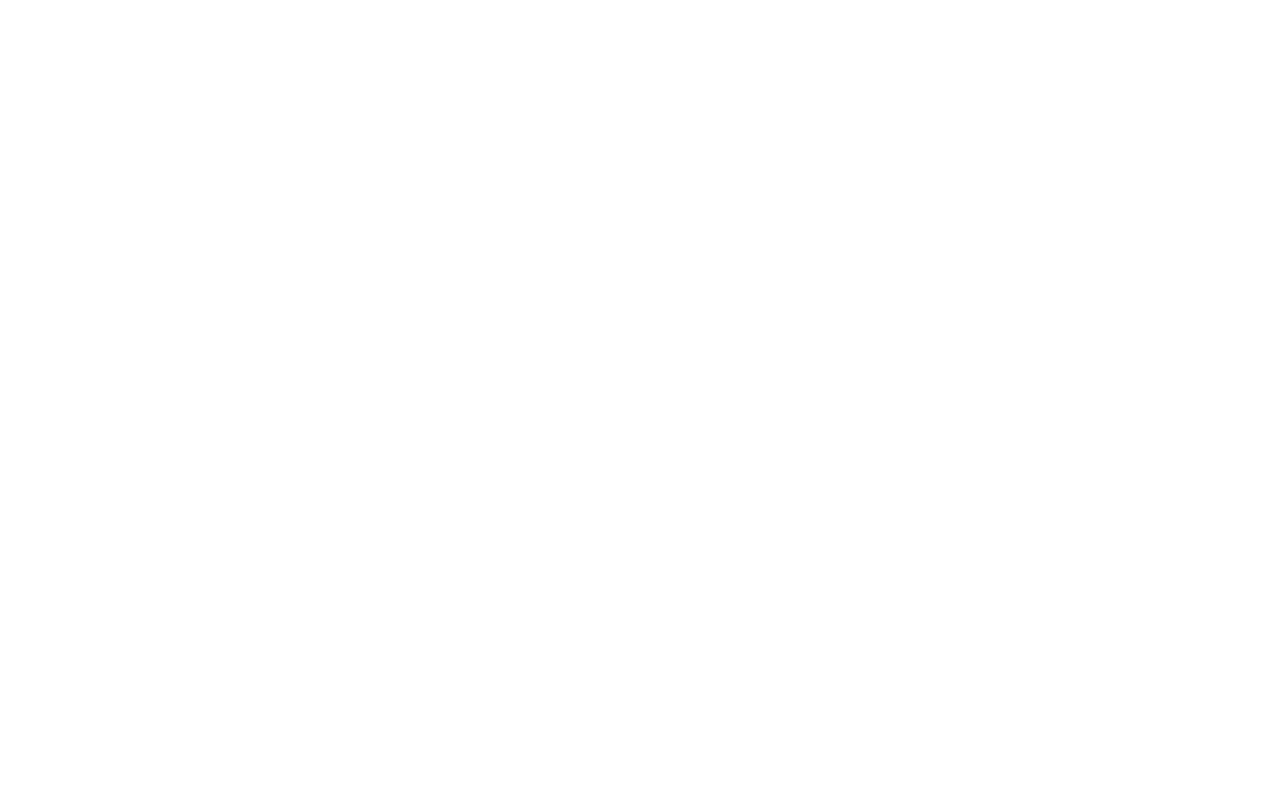
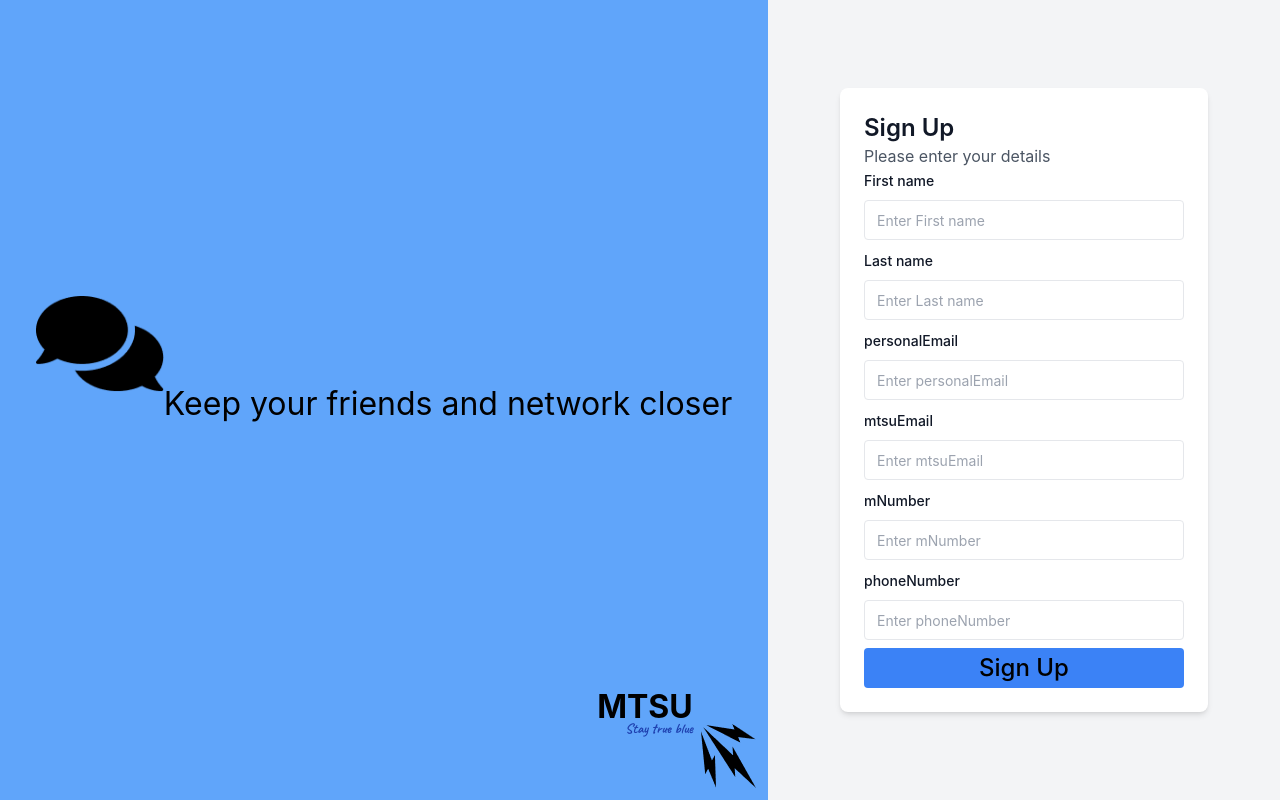
Before and after one commit to dimsonMba/CSCI_4560, a React (Vite) app in the folder CS/UniConnect/: page /sign_up in a window 1280 px wide. Before the commit this address had no page. Built offline with nearby package versions, Linux system fonts and the light colour scheme; a web font is replaced by a local one.

Commit message:
Update the program

```diff
--- a/CS/UniConnect/src/App.jsx
+++ b/CS/UniConnect/src/App.jsx
@@ -9,7 +9,7 @@ function App() {
     <BrowserRouter>
       <Routes>
         <Route path="/" element={<HomePage />} />
-        <Route path="/sign_in" element={<SignIn />} />
+        <Route path="/sign_up" element={<SignIn />} />
         <Route path="/log_in" element={<LogIn />} />
         <Route path="/register_page" element={<RegisterPage/>}/>
       </Routes>
--- a/CS/UniConnect/src/components/Auth/AuthForm.jsx
+++ b/CS/UniConnect/src/components/Auth/AuthForm.jsx
@@ -1,6 +1,6 @@
 import React, { useState, useEffect } from 'react';
-import { useForm } from "react-hook-form";
-import { zodResolver } from "@hookform/resolvers/zod";
+import { useForm } from 'react-hook-form';
+import { zodResolver } from '@hookform/resolvers/zod';
 import { z } from 'zod';
 import RegisterForm from './RegisterForm';
 import { Button } from '../ui/button';
@@ -8,17 +8,53 @@ import { Loader2 } from 'lucide-react';
 import { Form } from '../ui/form';
 
 // Define schema dynamically
+const RegisterSchema = (type) => {
+  const baseSchema = {
+    "First name": z.string().min(3, { message: 'First name must be at least 3 characters' }),
+    "Last name": z.string().min(3, { message: 'Last name must be at least 3 characters' }),
+    personalEmail: z.string().email({ message: 'Invalid email format' }),
+    mtsuEmail: z.string().email({ message: 'Invalid email format' }),
+    mNumber: z.string().min(6, { message: 'M Number must be at least 6 characters' }),
+    phoneNumber: z.string().min(10, { message: 'Phone number must be at least 10 digits' }),
+  };
+
+  if (type === 'sign-up') {
+    return z.object(baseSchema);
+  } else if (type === 'sign-in') {
+    return z.object({
+      username: z.string().min(3, { message: 'Enter your MTSU username' }),
+      password: z.string().min(6, { message: 'Password must be at least 6 characters' }),
+    });
+  } else if (type === 'register') {
+    return z.object({
+      ...baseSchema,
+      graduationYear: z.string().length(4, { message: 'Enter a valid 4-digit year' }),
+      major: z.string().min(3, { message: 'Choose your major' }),
+      password: z.string().min(6, { message: 'Password must be at least 6 characters' }),
+    });
+  } else {
+    throw new Error(`Unknown form type: ${type}`);
+  }
+};
+
+// Define form schemas object
 const formSchemas = {
-  "sign-up": z.object({
-    firstName: z.string().min(3, 'First name must be at least 3 characters'),
-    lastName: z.string().min(3, 'Last name must be at least 3 characters'),
-    email: z.string().email('Invalid email format'),
-    password: z.string().min(6, 'Password must be at least 6 characters'),
-  }),
-  "sign-in": z.object({
-    email: z.string().email('Invalid email format'),
-    password: z.string().min(6, 'Password must be at least 6 characters'),
-  }),
+  'sign-up': RegisterSchema('sign-up'),
+  'sign-in': RegisterSchema('sign-in'),
+  'register': RegisterSchema('register'),
+};
+
+// Function to generate default values based on the schema
+const generateDefaultValues = (schema) => {
+  const defaultValues = {};
+  const shape = schema.shape; // Extract the shape of the schema
+
+  // Iterate over the schema's shape and set default values
+  Object.keys(shape).forEach((key) => {
+    defaultValues[key] = ''; // Set default value as an empty string
+  });
+
+  return defaultValues;
 };
 
 const AuthForm = ({ type }) => {
@@ -30,20 +66,22 @@ const AuthForm = ({ type }) => {
 
   const form = useForm({
     resolver: zodResolver(formSchema),
-    defaultValues: type === "sign-up" ? { firstName: "", lastName: "", email: "", password: "" } : { email: "", password: "" },
+    defaultValues: generateDefaultValues(formSchema), // Generate default values dynamically
   });
 
+  // Reset the form when the `type` changes
   useEffect(() => {
-    form.reset(type === "sign-up" ? { firstName: "", lastName: "", email: "", password: "" } : { email: "", password: "" });
-  }, [type]);
+    form.reset(generateDefaultValues(formSchema));
+  }, [type, form, formSchema]);
 
   const onSubmit = async (data) => {
     setIsLoading(true);
     setError(null);
     try {
+      // Simulate a successful submission
       setUser(data);
-    } catch (error) {
-      setError('Submission failed. Please try again.');
+    } catch (err) {
+      setError(err.message || 'Submission failed. Please try again.');
     } finally {
       setIsLoading(false);
     }
@@ -57,14 +95,18 @@ const AuthForm = ({ type }) => {
       <p className="text-gray-600">{user ? 'Link your account to get started' : 'Please enter your details'}</p>
 
       {user ? (
-        <div className="mt-4"> {/* Account linking UI can go here */} </div>
+        <div className="mt-4">{/* Account linking UI can go here */}</div>
       ) : (
         <Form {...form}>
-          <form onSubmit={form.handleSubmit(onSubmit)} className="space-y-4">
+          <form onSubmit={form.handleSubmit(onSubmit)} className="space-y-2 w-[20rem]">
             <RegisterForm control={form.control} type={type} />
 
-            <Button type="submit" className="w-full p-2 rounded bg-blue-500 text-white" disabled={isLoading}>
-              {isLoading ? <Loader2 size={20} className="animate-spin" /> : type === "sign-in" ? "Sign In" : "Sign Up"}
+            <Button
+              type="submit"
+              className="w-full p-2 rounded bg-blue-500 text-white text-2xl text-black"
+              disabled={isLoading}
+            >
+              {isLoading ? <Loader2 size={20} className="animate-spin" /> : type === 'sign-in' ? 'Sign In' : 'Sign Up'}
             </Button>
           </form>
         </Form>
--- a/CS/UniConnect/src/components/Auth/RegisterForm.jsx
+++ b/CS/UniConnect/src/components/Auth/RegisterForm.jsx
@@ -13,11 +13,11 @@ const RegisterForm = ({ control }) => {
           name={fieldName}
           render={({ field }) => (
             <FormItem className="space-y-2">
-              <FormLabel className="text-gray-700 font-medium">{fieldName}</FormLabel>
+              <FormLabel className="text-gray-900 font-medium">{fieldName}</FormLabel>
               <FormControl>
                 <Input
                   placeholder={`Enter ${fieldName}`}
-                  className="w-full p-2 border rounded text-black"
+                  className="w-full p-3 border rounded text-black"
                   type={fieldName === "password" ? "password" : fieldName === "email" ? "email" : "text"}
                   {...field}
                 />
--- a/CS/UniConnect/src/pages/HomePage.jsx
+++ b/CS/UniConnect/src/pages/HomePage.jsx
@@ -14,8 +14,8 @@ const HomePage = () => {
 
         <div className="flex flex-col bg-gray-100 items-center">
           <section className="flex border-2 border-black px-4 py-5 rounded-[2rem] w-[90%] mx-auto mt-5 bg-[#D9D9D9] justify-between">
-            <Link to="/sign_in">
-              <Button className="bg-blue-400 text-black border-2 border-black px-6 py-5 rounded-[1rem] hover:bg-blue-100 cursor-pointer">Sign In</Button>
+            <Link to="/sign_up">
+              <Button className="bg-blue-400 text-black border-2 border-black px-6 py-5 rounded-[1rem] hover:bg-blue-100 cursor-pointer">Sign Up</Button>
             </Link>
             <Link to="/log_in">
               <Button className="bg-blue-400 text-black border-2 border-black px-6 py-5 rounded-[1rem] hover:bg-blue-100 cursor-pointer">Log In</Button>
@@ -29,9 +29,11 @@ const HomePage = () => {
           </div>
 
           <div className="mt-4">
-            <Button className=" py-10 px-8 bg-blue-400 font-bold text-black rounded-[10rem] text-[2.5rem] hover:bg-blue-200 cursor-pointer border-5 border-blue">
-              Sign Up Now
-            </Button>
+            <Link to= "/sign_up">
+              <Button className=" py-10 px-8 bg-blue-400 font-bold text-black rounded-[10rem] text-[2.5rem] hover:bg-blue-200 cursor-pointer border-5 border-blue">
+                Sign Up Now
+              </Button>
+            </Link>
           </div>
         </div>
       </div>
```
